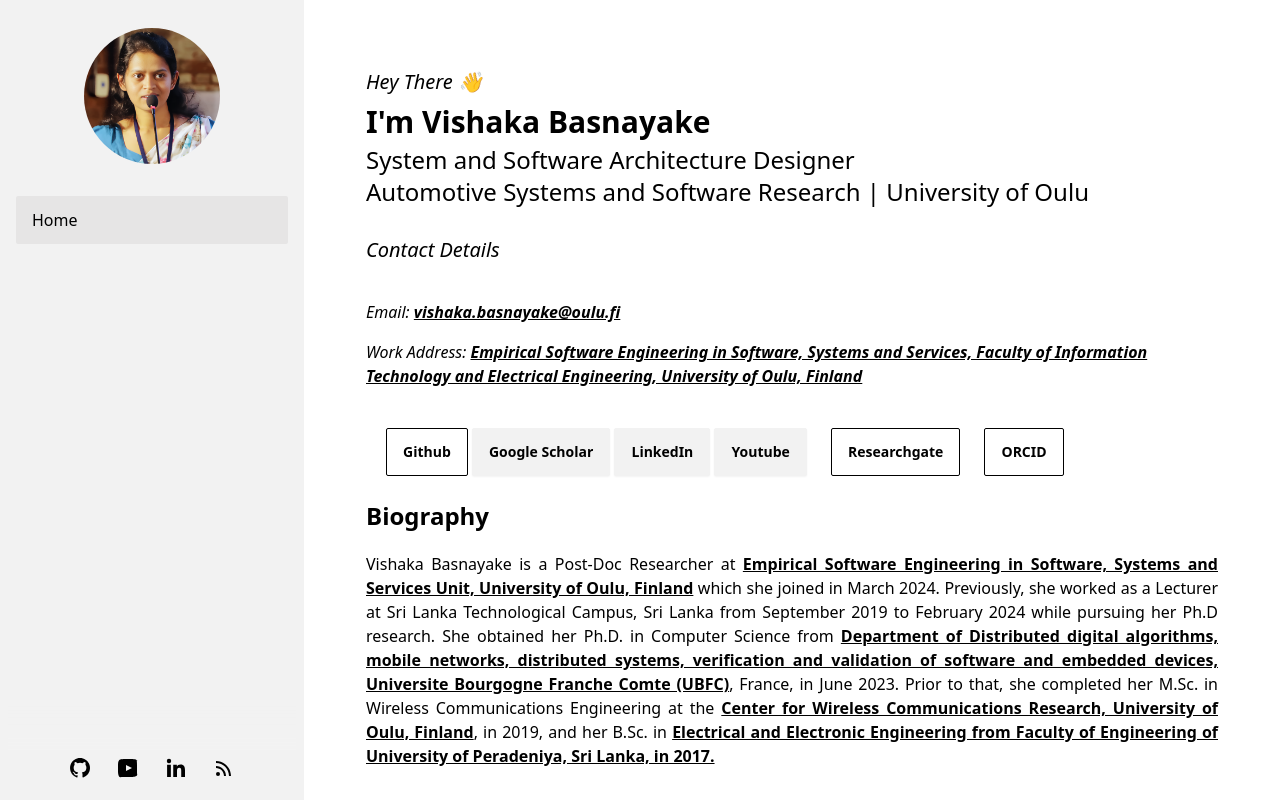
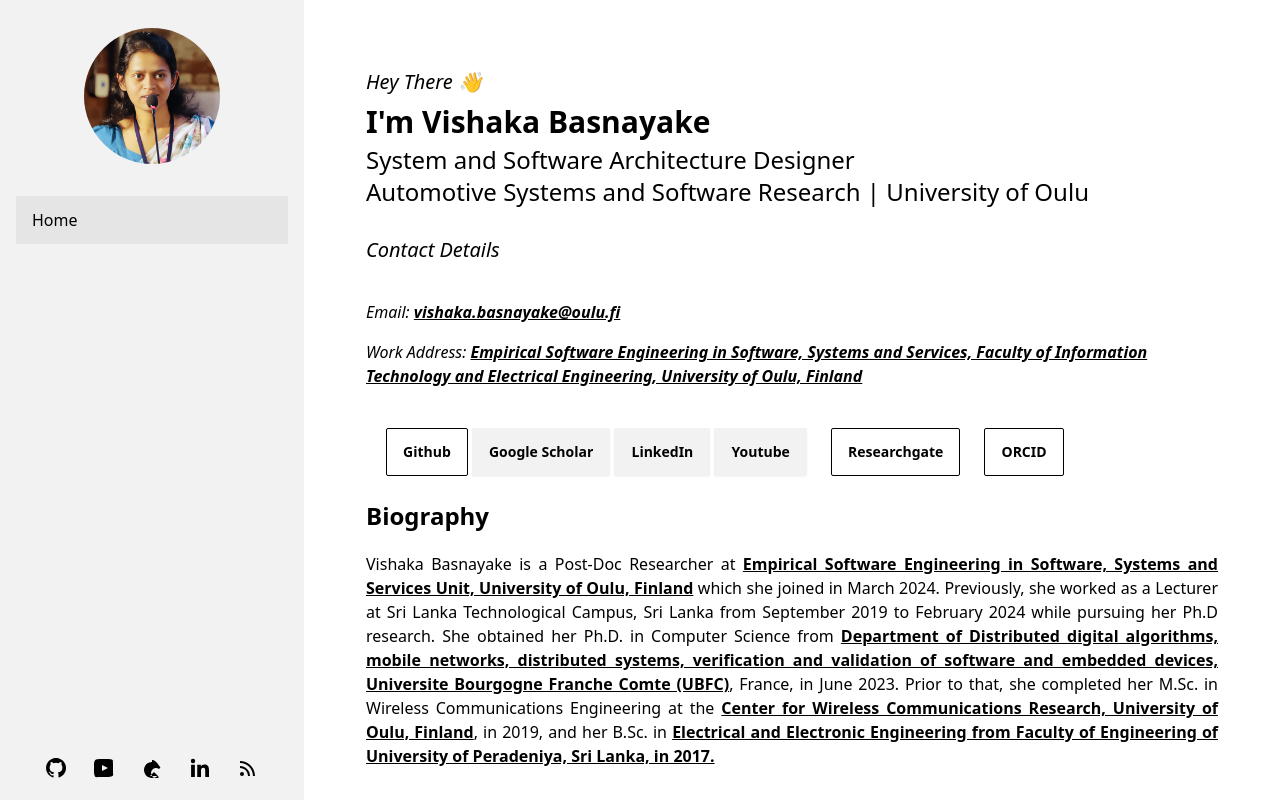
Before and after one commit to VishakaB/vishakab.github.io, an Astro site: page / in a window 1280 px wide. Shown: the top 803 px of the page. Built offline with nearby package versions, Linux system fonts and the light colour scheme; Astro itself is replaced by a stand-in of ours.

Commit message:
Update SideBarFooter.astro

```diff
--- a/src/components/SideBarFooter.astro
+++ b/src/components/SideBarFooter.astro
@@ -43,7 +43,11 @@
             <path d="M21.643 5.357a2.65 2.65 0 0 0-1.87-1.857C18.128 3 12 3 12 3s-6.128 0-7.773.5c-.754.18-1.334.76-1.514 1.514C2 5.872 2 9 2 9v6c0 0 0 3.128.713 4.773.18.754.76 1.334 1.514 1.514C5.872 21 9 21 9 21h6c0 0 3.128 0 4.773-.713.754-.18 1.334-.76 1.514-1.514C21 18.128 21 15 21 15V9c0 0 0-3.128-.357-4.643zM10 15V9l6 3-6 3z"></path>
         </svg>
     </a>
-
+    <a href="https://scholar.google.com/citations?user=YOUR_USER_ID" target="_blank" class="mx-3" aria-label="Google Scholar" title="Google Scholar">
+        <svg xmlns="http://www.w3.org/2000/svg" width="24" height="24" viewBox="0 0 24 24" style="fill: currentColor;transform: ;msFilter:;">
+            <path d="M10 20l4-4 4 4h-8zm2-14c-4.418 0-8 3.582-8 8s3.582 8 8 8c2.153 0 4.113-.855 5.571-2.229l1.429 1.429c-.847.565-1.835.894-2.886.894-2.762 0-5-2.238-5-5s2.238-5 5-5c1.051 0 2.039.329 2.886.894l1.414-1.414C16.113 4.855 14.153 4 12 4z"></path>
+        </svg>
+    </a>
     <a
         href="https://www.linkedin.com/in/vishakabasnayake/"
         target="_blank"
```
